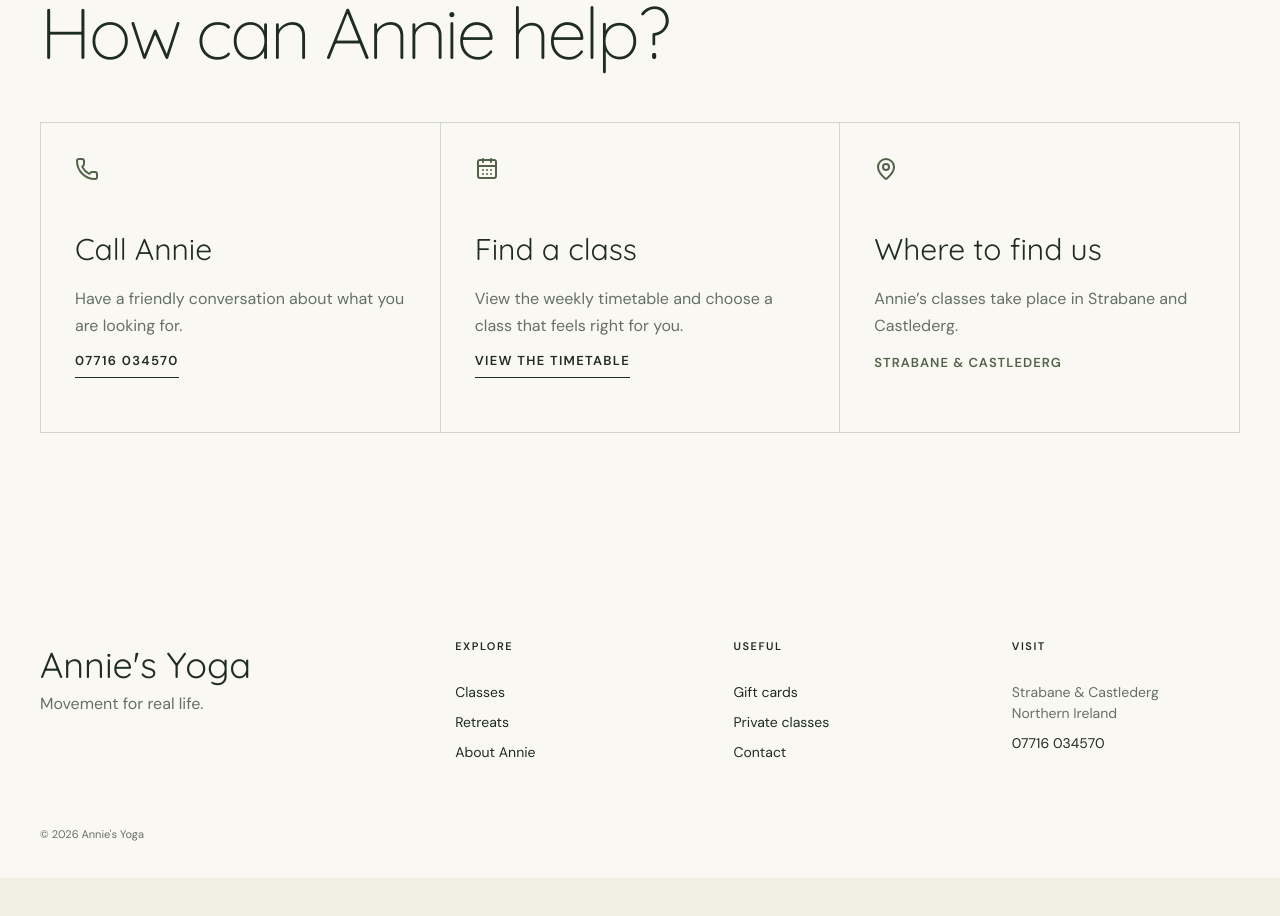
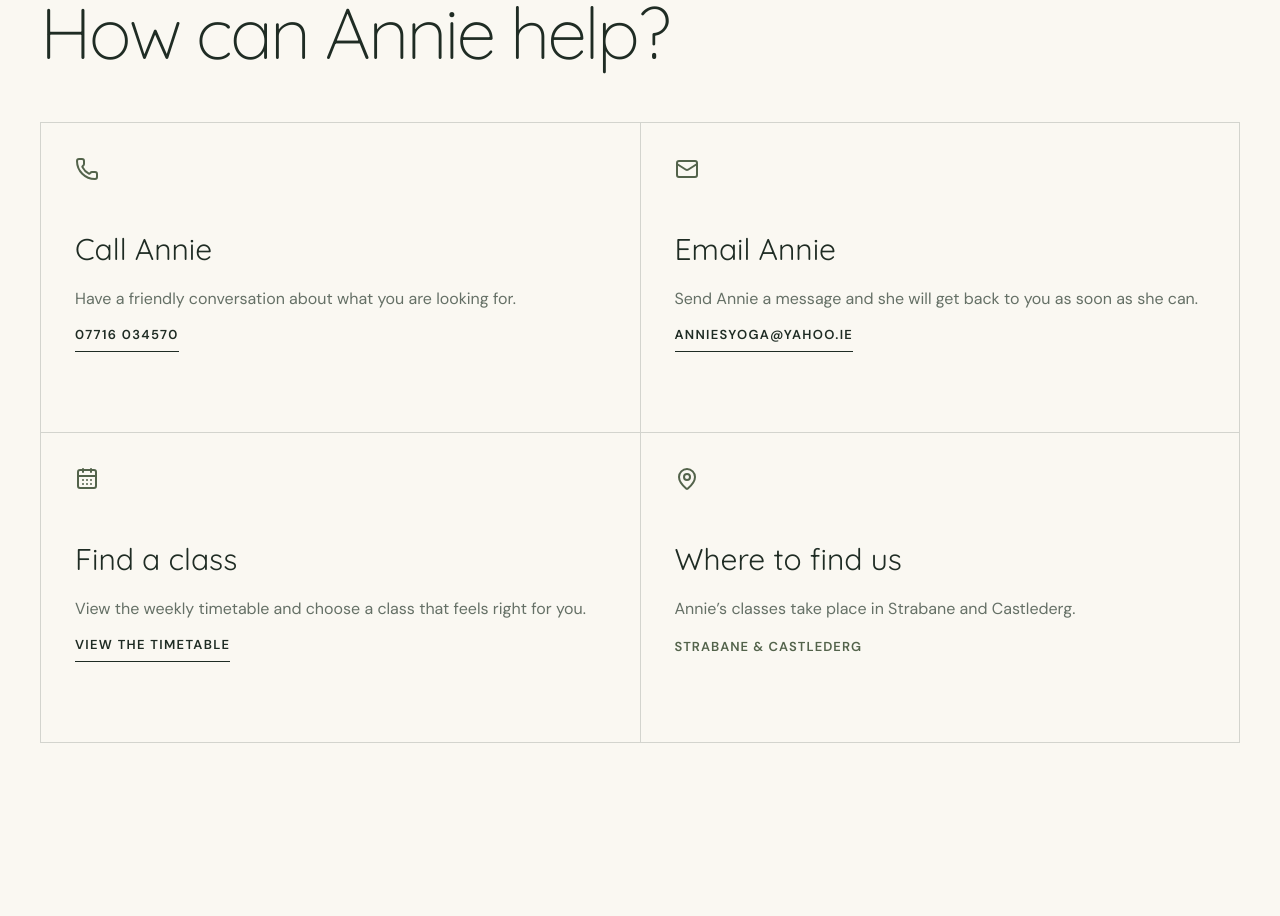
Before and after one commit to aliciaahunt/annies-yoga-website, a React (Vite) app: page /contact in a window 1280 px wide. Shown: the part 660-1576 px from the top of the page. Before the commit the page ends 1538 px from the top, so only its background shows below. Built offline with nearby package versions, Linux system fonts and the light colour scheme.

Commit message:
Add Annie's contact email

```diff
--- a/src/app/ContactPage.tsx
+++ b/src/app/ContactPage.tsx
@@ -1,4 +1,4 @@
-import { CalendarDays, MapPin, Phone } from 'lucide-react'
+import { CalendarDays, Mail, MapPin, Phone } from 'lucide-react'
 import { Link } from 'react-router-dom'
 import SiteFooter from '@/components/SiteFooter'
 import SiteHeader from '@/components/SiteHeader'
@@ -34,6 +34,12 @@ export default function ContactPage() {
                 <a className="text-link" href="tel:+447716034570">07716 034570</a>
               </article>
               <article>
+                <Mail aria-hidden="true" />
+                <h3>Email Annie</h3>
+                <p>Send Annie a message and she will get back to you as soon as she can.</p>
+                <a className="text-link" href="mailto:anniesyoga@yahoo.ie">anniesyoga@yahoo.ie</a>
+              </article>
+              <article>
                 <CalendarDays aria-hidden="true" />
                 <h3>Find a class</h3>
                 <p>View the weekly timetable and choose a class that feels right for you.</p>
--- a/src/styles/components.css
+++ b/src/styles/components.css
@@ -219,7 +219,7 @@
 .contact-page-hero h1 { margin: 0; }
 .contact-page-hero-grid > p { max-width: 520px; margin: 0 0 8px; color: rgba(255,255,255,.72); font-size: 18px; line-height: 1.7; }
 .contact-page-options { padding: 115px 0 130px; }
-.contact-page-options-grid { display: grid; grid-template-columns: repeat(3, 1fr); margin-top: 55px; border-top: 1px solid var(--line); border-left: 1px solid var(--line); }
+.contact-page-options-grid { display: grid; grid-template-columns: repeat(2, 1fr); margin-top: 55px; border-top: 1px solid var(--line); border-left: 1px solid var(--line); }
 .contact-page-options-grid article { min-height: 310px; padding: 34px; border-right: 1px solid var(--line); border-bottom: 1px solid var(--line); }
 .contact-page-options-grid article > svg { margin-bottom: 46px; color: var(--moss); }
 .contact-page-options-grid h3 { margin-bottom: 14px; font-family: var(--serif); font-size: 30px; }
```
